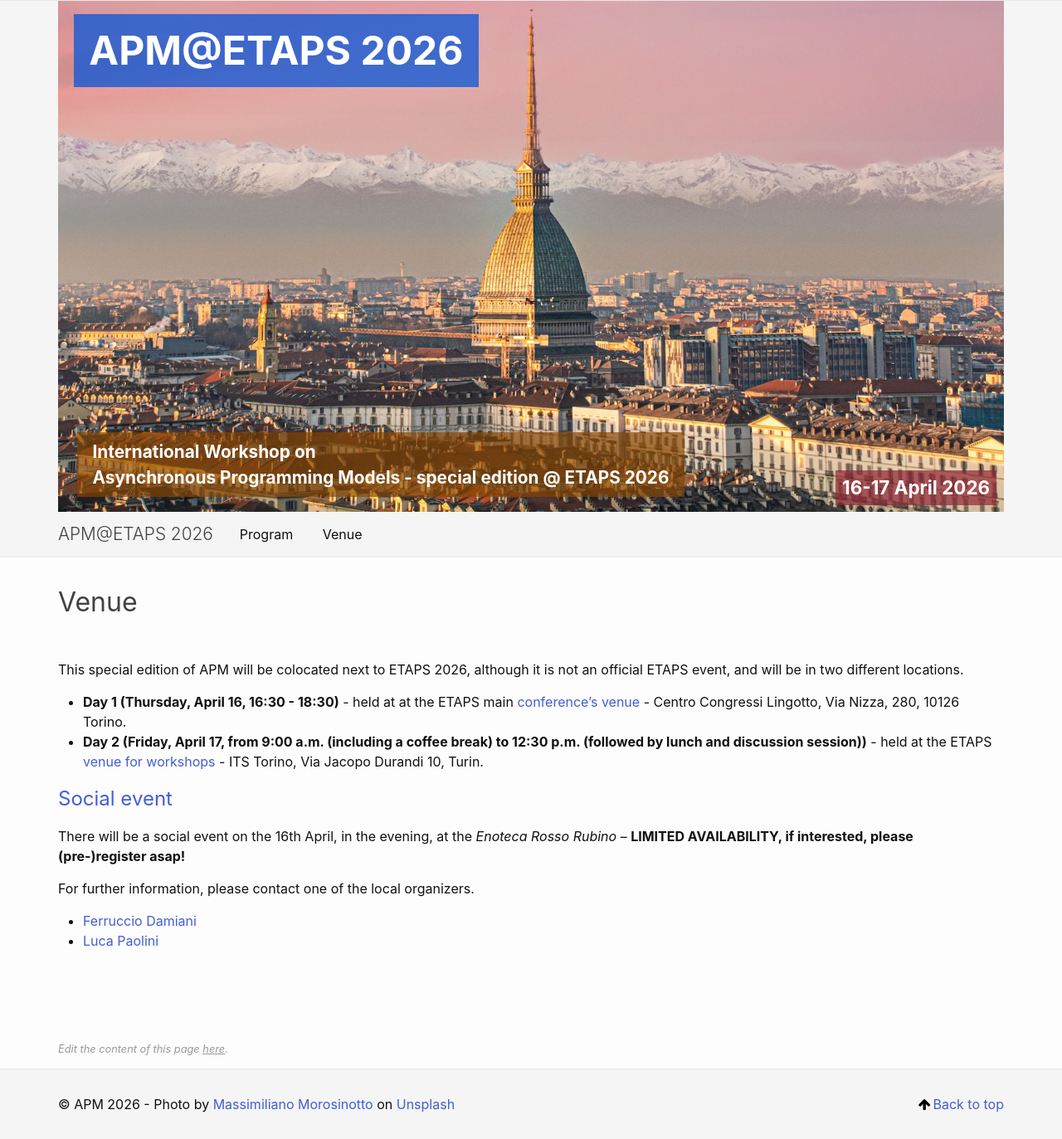
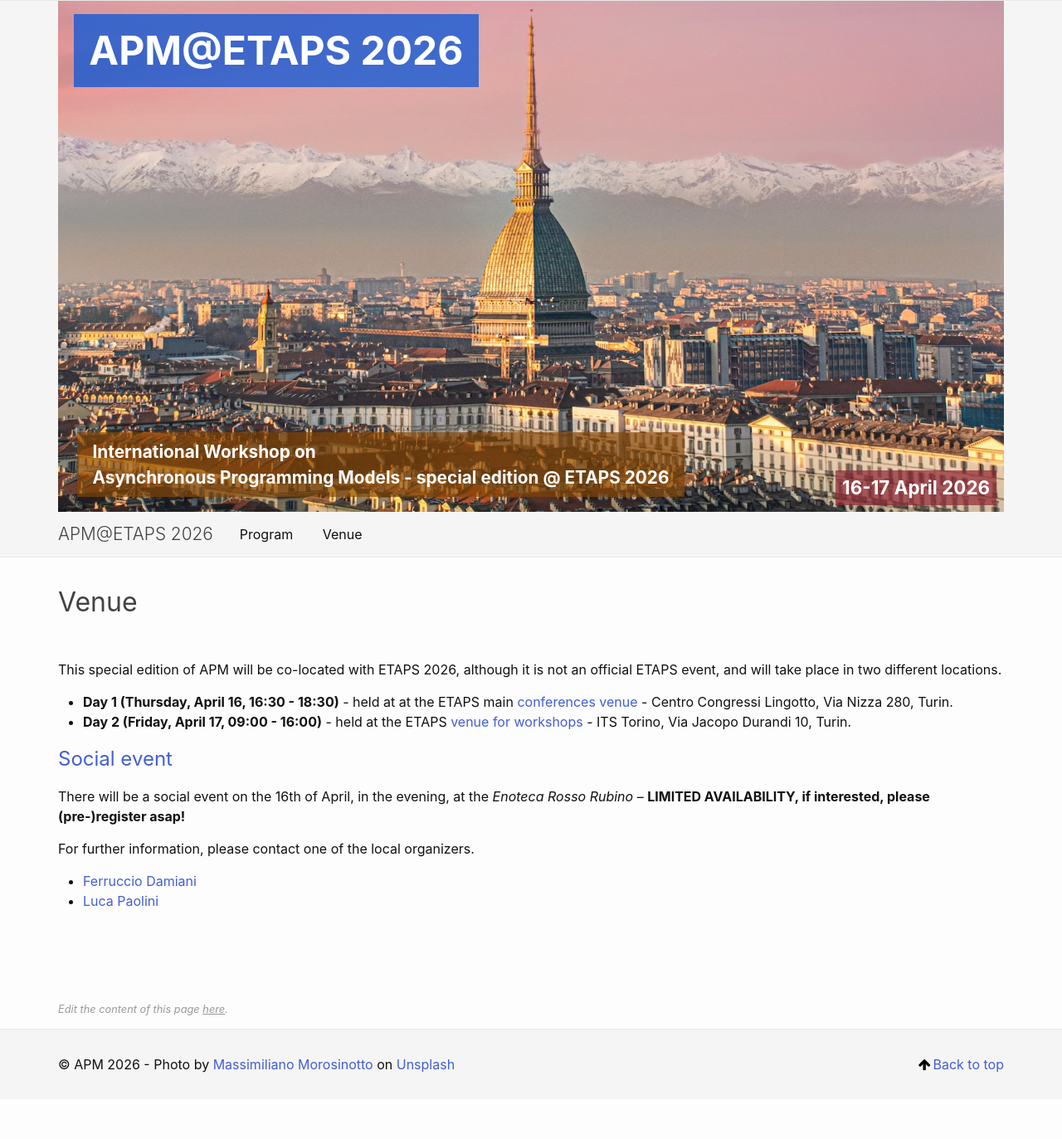
Before and after one commit to apm-workshop/at-etaps2026, a Jekyll site: the page built from _pages/venue.md, in a window 1280 px wide. Shown: the whole page at 83% size. Built offline with Jekyll 4.4.1, drawn with Linux system fonts in a browser that asks for light colours; after the commit the page ends 1325 px from its top, so only the background shows below that.

Commit message:
Update venue.md

```diff
--- a/_pages/venue.md
+++ b/_pages/venue.md
@@ -6,17 +6,17 @@ order: 9
 published: true
 ---
 
-This special edition of APM will be colocated next to ETAPS 2026, although it is not an official ETAPS event, and will be in two different locations.
+This special edition of APM will be co-located with ETAPS 2026, although it is not an official ETAPS event, and will take place in two different locations.
 
-- **Day 1 (Thursday, April 16, 16:30 - 18:30)** - held at at the ETAPS main [conference's venue](https://etaps.org/2026/attending/) - Centro Congressi Lingotto, Via Nizza, 280, 10126 Torino.
-- **Day 2 (Friday, April 17, from 9:00 a.m. (including a coffee break) to 12:30 p.m. (followed by lunch and discussion session))** - held at the ETAPS [venue for workshops](https://etaps.org/2026/attending/) - ITS Torino, Via Jacopo Durandi 10, Turin.
+- **Day 1 (Thursday, April 16, 16:30 - 18:30)** - held at at the ETAPS main [conferences venue](https://etaps.org/2026/attending/) - Centro Congressi Lingotto, Via Nizza 280, Turin.
+- **Day 2 (Friday, April 17, 09:00 - 16:00)** - held at the ETAPS [venue for workshops](https://etaps.org/2026/attending/) - ITS Torino, Via Jacopo Durandi 10, Turin.
 
 
 
 ## Social event
 {: .secondH}
 
-There will be a social event on the 16th April, in the evening, at the _Enoteca Rosso Rubino_ -- <b>LIMITED AVAILABILITY, if interested, please (pre-)register asap!</b>
+There will be a social event on the 16th of April, in the evening, at the _Enoteca Rosso Rubino_ -- <b>LIMITED AVAILABILITY, if interested, please (pre-)register asap!</b>
 
 
 For further information, please contact one of the local organizers.
```
